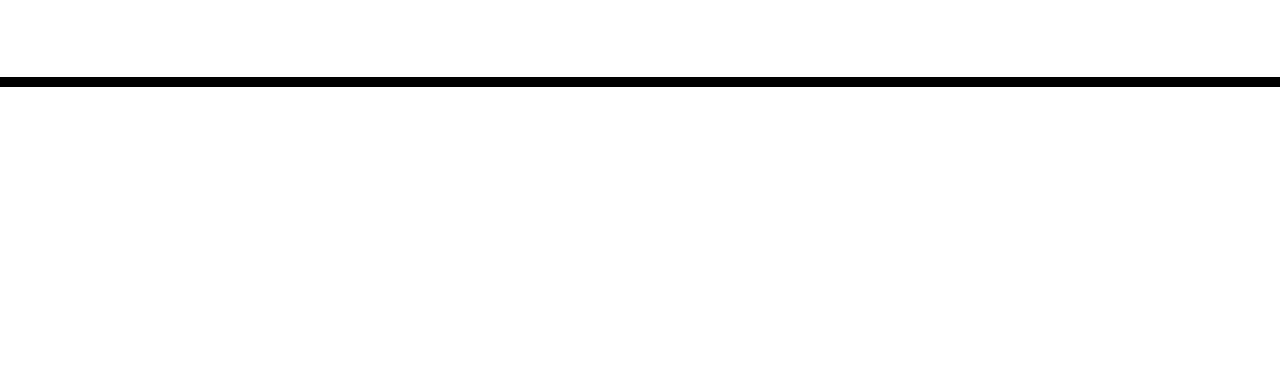
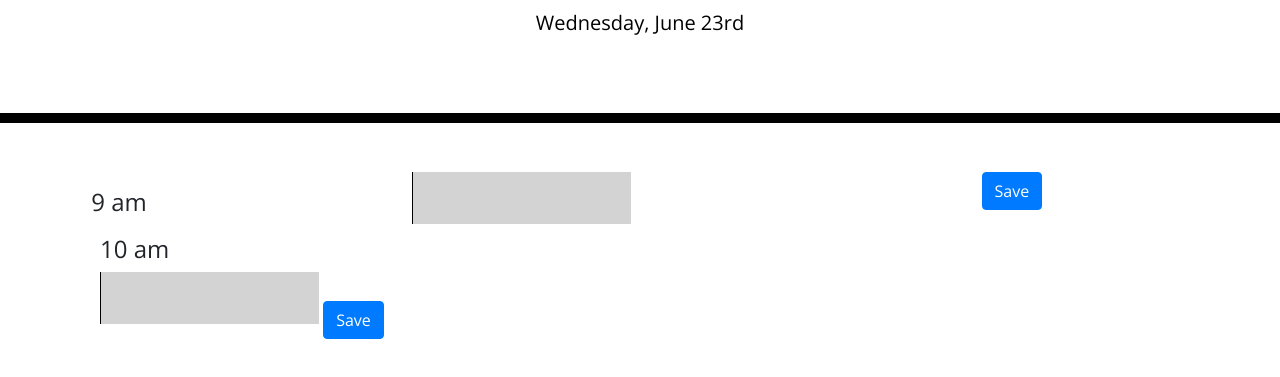
Before and after one commit to csbonang/bonang_workScheduler, a plain HTML site: page index.html in a window 1280 px wide. Shown: the part 181-558 px from the top of the page. Drawn offline with nearby package versions, Linux system fonts and the light colour scheme.

Commit message:
added current time, rough draft of local storage, and planner layout

```diff
--- a/index.html
+++ b/index.html
@@ -30,9 +30,36 @@
     </header>
     <div class="container">
       <!-- Timeblocks go here -->
+      <!--  -->
+      <div class="row">
+        <div class="col">
+           <h4> 9 am</h4>
+        </div>
+        <div class="col-6">
+          <textarea id="9-data"></textarea>
+        </div>
+        <div class="col">
+          <button id="9-save" class="saveplan btn btn-primary">Save</button>
+        </div>
+      </div>
+      <!-- 2nd method -->
+      <div>
+        <div class="col">
+          <h4> 10 am</h4>
+       </div>
+       <div id="10" class="col-6">
+         <textarea id="10-data"></textarea>
+       <!-- </div>
+       <div class="col"> -->
+         <button id="10-save" class="saveplan2 btn btn-primary">Save</button>
+       </div>
+       </div>
+      </div>
     </div>
 
     <script src="https://cdnjs.cloudflare.com/ajax/libs/jquery/3.2.1/jquery.min.js"></script>
     <script src="https://cdnjs.cloudflare.com/ajax/libs/moment.js/2.24.0/moment.min.js"></script>
+    <!-- Reference javascript -->
+    <script src= "script.js"></script>
   </body>
 </html>
--- /dev/null
+++ b/script.js
@@ -0,0 +1,57 @@
+
+//=====Current Day==============
+// Question: What is the point of .lead?
+// currentDay: day displayed at the top
+var today = $( "#currentDay" ).text( moment().format('dddd, MMMM Do'))
+
+// handle displaying the day
+function displayDay() {
+    var todayFormat = moment().format('dddd, MMMM Do');
+    today.text(todayFormat);
+}
+// display the day
+displayDay();
+
+//====Time blocks==============
+// TODO: perhaps create e for loop
+// Append the middle bar to the time block.
+// Then append the save button block to the middle block,
+// then append the entire thing to the container.
+
+// use .timeblock, .row?
+
+
+
+var row = $(".row");
+var currentHour = moment().hours()
+// 24 hours, use military time.
+for(var i = 9; i < 18; i++)
+{
+    // split the id on the character and access the data from the id
+    var retriveplan = localStorage.getItem(i);
+    $(`#${i}-data`).val(retriveplan)
+     if(i<currentHour) {
+         $(`#${i}-data`).addClass("past")
+     }
+}
+
+// setting
+$(".saveplan").on("click",function(){
+    var time = $(this).attr("id").split("-")[0]
+    var userplan = $("#"+time+"-data").val()
+    console.log(time);
+    console.log(userplan);
+    localStorage.setItem(time,userplan)
+})
+
+// TODO: html --> create divs from 9 am to 5pm
+// use this method for local storage
+// html have it assigned to the same class
+
+$(".saveplan2").on("click",function(){
+    var userplan = $(this).siblings("textarea").val()
+    var time = $(this).parent().attr("id")
+    localStorage.setItem(time,userplan)
+    console.log(time);
+    console.log(userplan);
+})
```
Also changed, not shown: style.css (+7 -3 lines).
